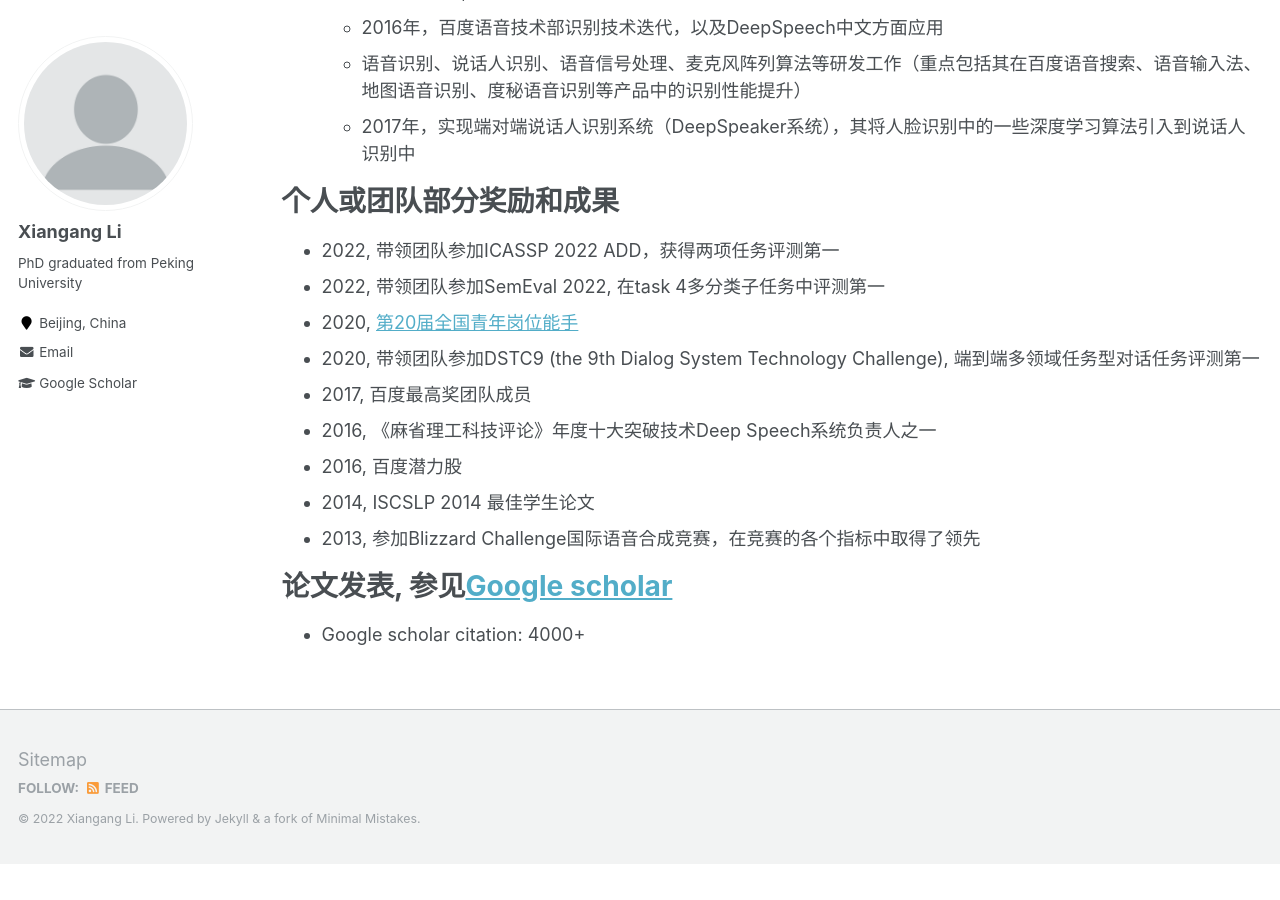
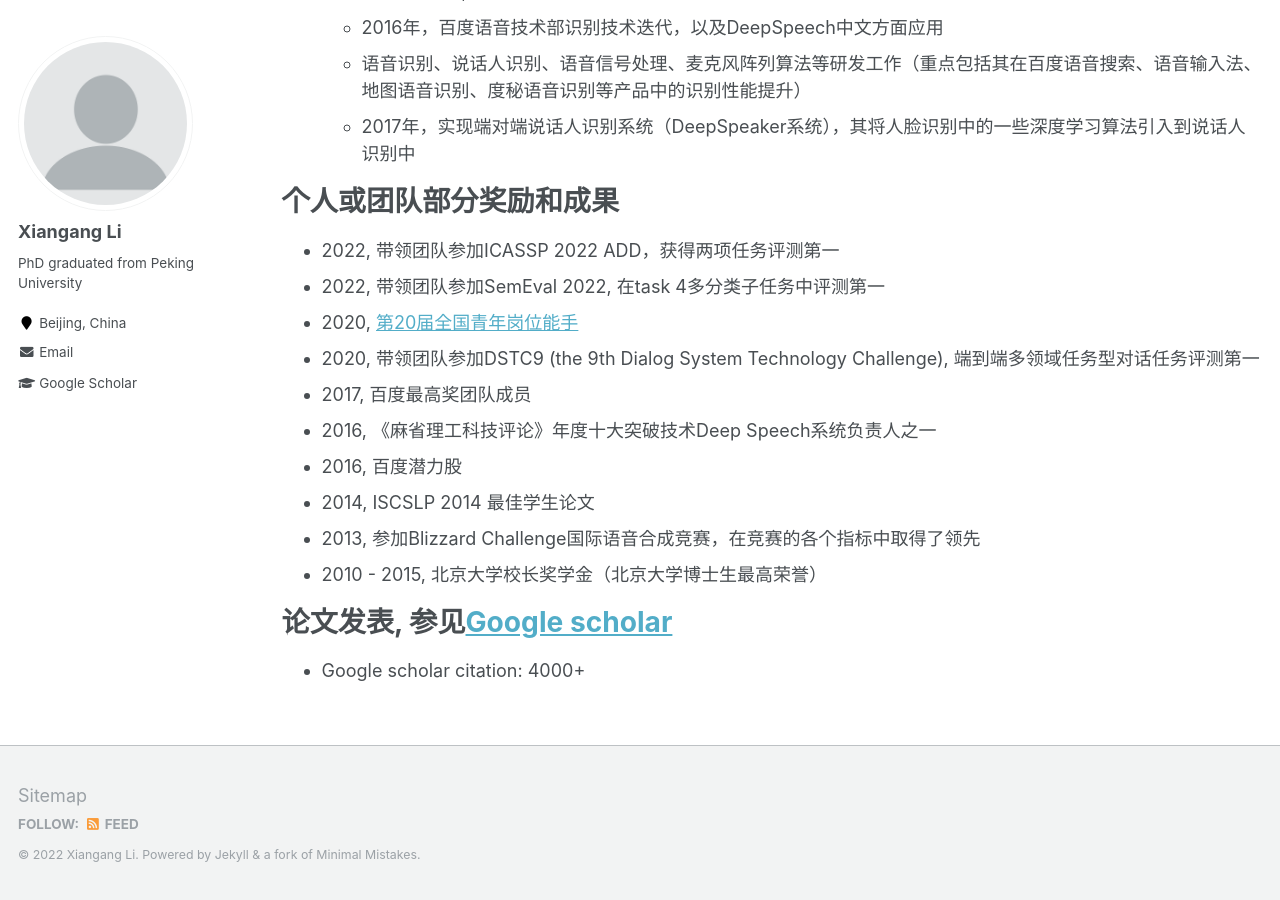
Before and after one commit to xiangangli/xiangangli.github.io, a Jekyll site: the page built from _pages/cv-cn.md, in a window 1280 px wide and 900 px high, scrolled down 673 px. Built offline with Jekyll 4.4.1, drawn with Linux system fonts in a browser that asks for light colours; before the commit the page ends 1537 px from its top, so only the background shows below that.

Commit message:
Update cv-cn.md

```diff
--- a/_pages/cv-cn.md
+++ b/_pages/cv-cn.md
@@ -39,6 +39,7 @@ redirect_from:
 * 2016, 百度潜力股
 * 2014, ISCSLP 2014 最佳学生论文
 * 2013, 参加Blizzard Challenge国际语音合成竞赛，在竞赛的各个指标中取得了领先
+* 2010 - 2015, 北京大学校长奖学金（北京大学博士生最高荣誉）
 
 论文发表, 参见[Google scholar](https://scholar.google.com/citations?user=80YNQwMAAAAJ&hl=zh-CN)
 ======
```
